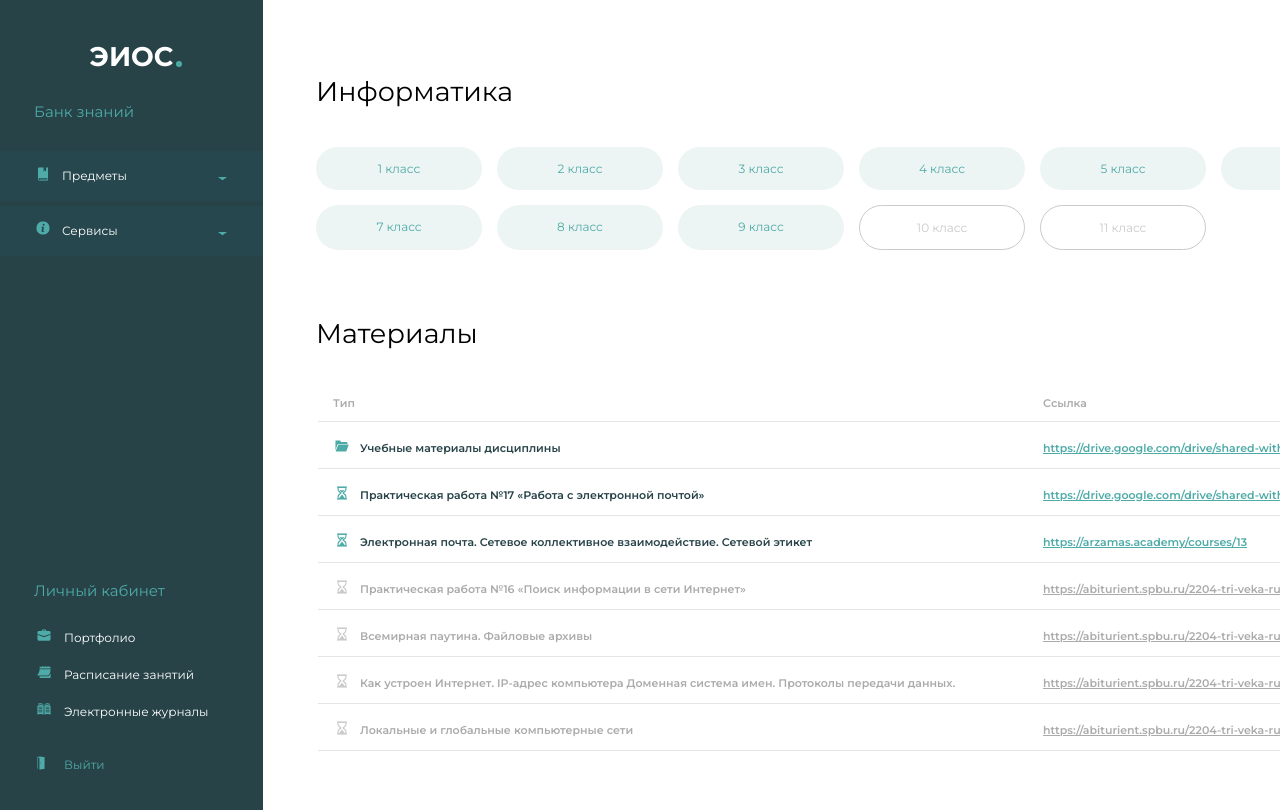
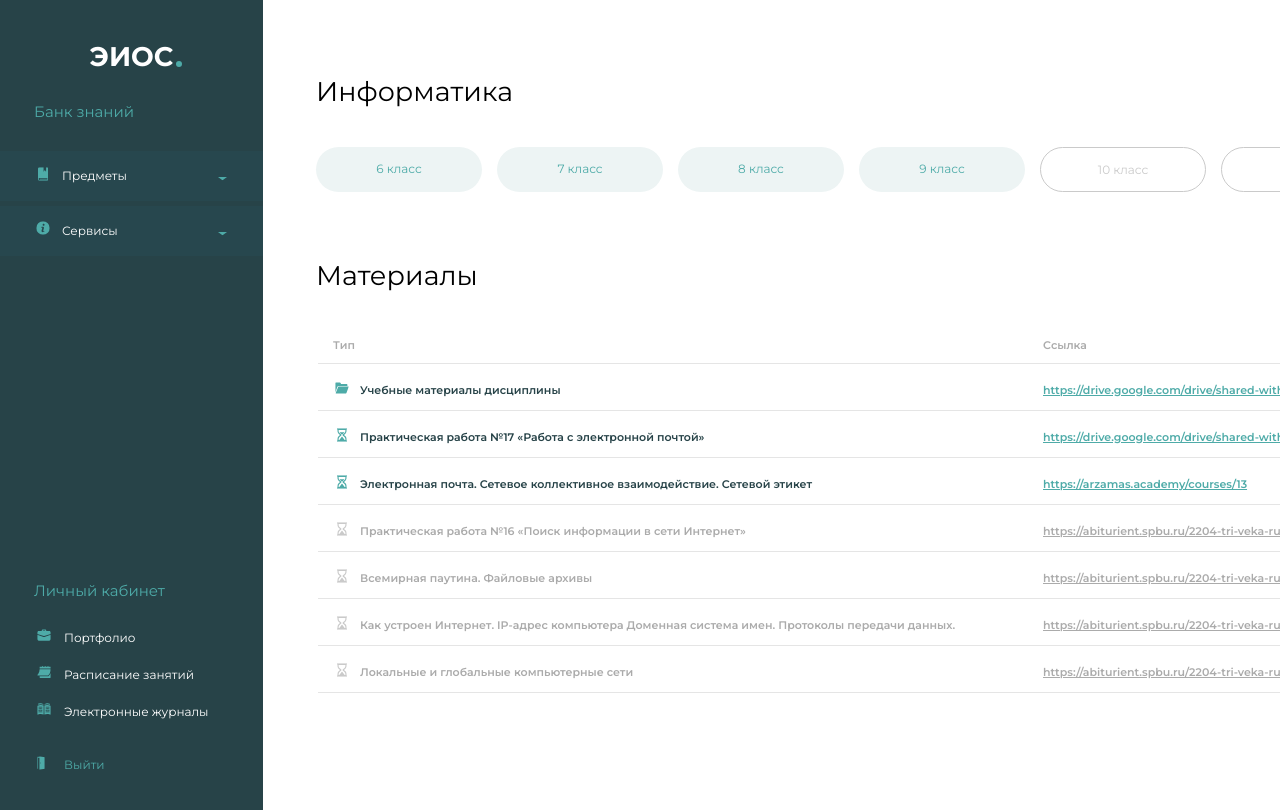
Before and after one commit to TatweerDev/EIOS-new, a Vue app: page /astronomy in a window 1280 px wide. Shown: the top 810 px of the page. Built offline with nearby package versions, Linux system fonts and the light colour scheme.

Commit message:
Added title, deleted 1-5 classes

```diff
--- a/public/index.html
+++ b/public/index.html
@@ -5,7 +5,7 @@
     <meta http-equiv="X-UA-Compatible" content="IE=edge">
     <meta name="viewport" content="width=device-width,initial-scale=1.0">
     <link rel="icon" href="<%= BASE_URL %>favicon.ico">
-    <title><%= htmlWebpackPlugin.options.title %></title>
+    <title>ЭИОС - Электронная информационно-образовательная среда</title>
   </head>
   <body>
     <noscript>
--- a/src/pages/SubjectPage.vue
+++ b/src/pages/SubjectPage.vue
@@ -32,31 +32,6 @@ export default {
   data() {
     return {
       classes: [
-        {
-          number: '1',
-          isDisabled: false,
-          isActive: false
-        },
-        {
-          number: '2',
-          isDisabled: false,
-          isActive: false
-        },
-        {
-          number: '3',
-          isDisabled: false,
-          isActive: false
-        },
-        {
-          number: '4',
-          isDisabled: false,
-          isActive: false
-        },
-        {
-          number: '5',
-          isDisabled: false,
-          isActive: false
-        },
         {
           number: '6',
           isDisabled: false,
```
